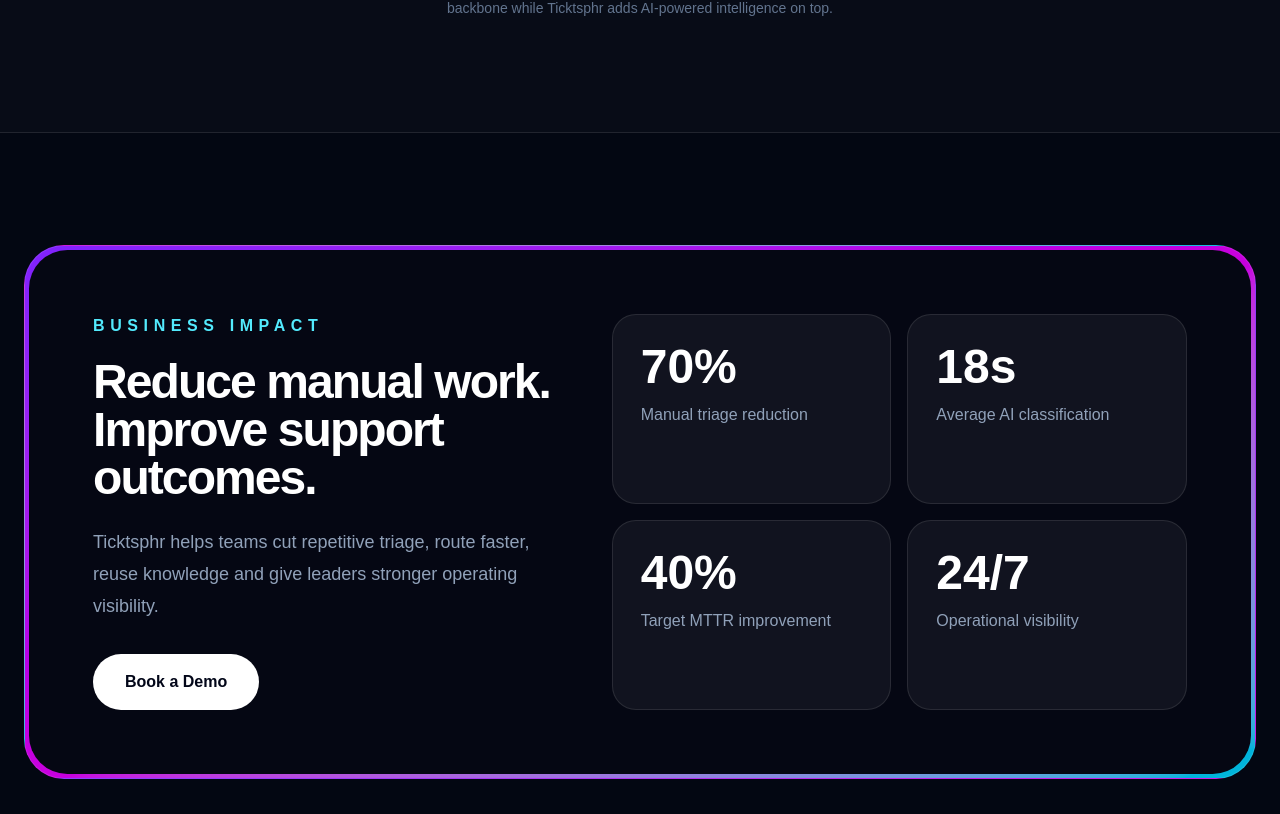
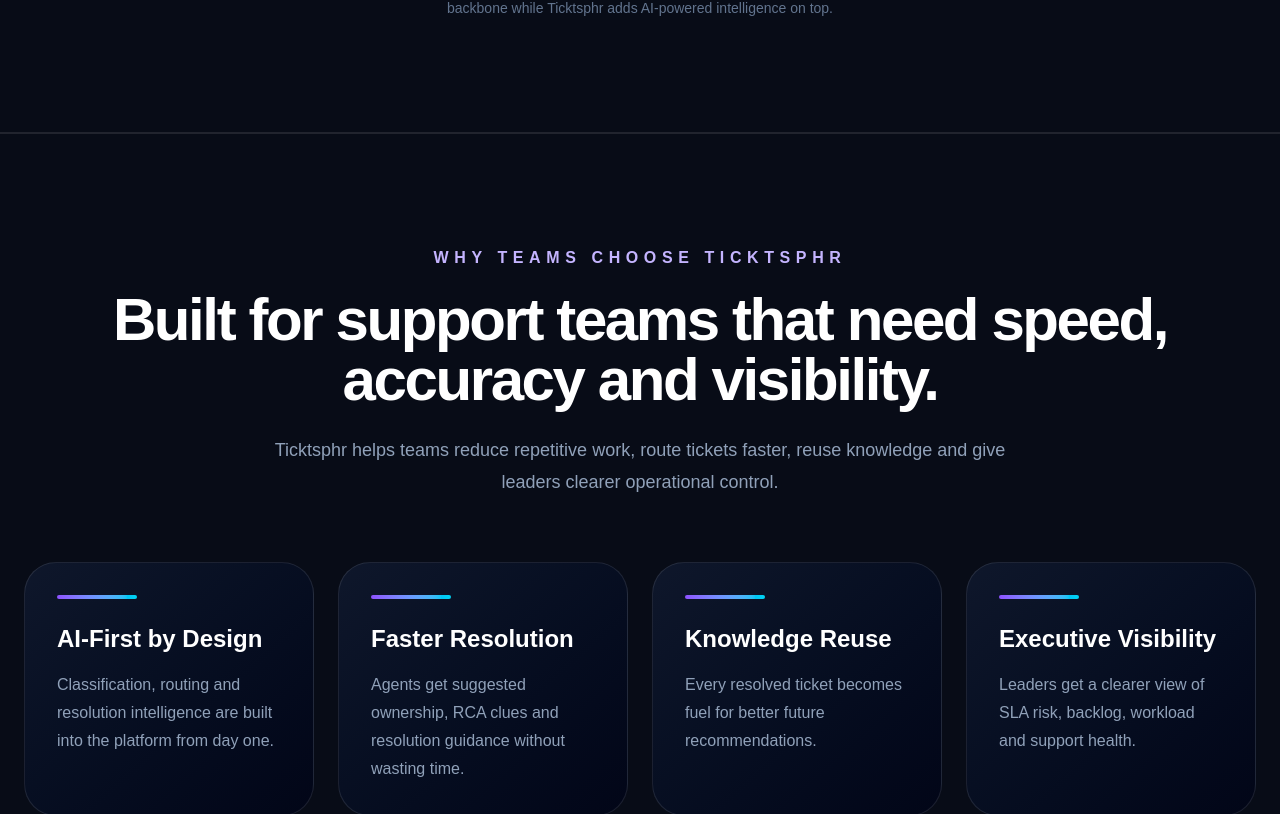
Before and after one commit to umayank-design/ticktsphr-marketing-website, a Next.js app: page / in a window 1280 px wide. Shown: the part 7276-8090 px from the top of the page. Built offline with nearby package versions, Linux system fonts and the light colour scheme.

Commit message:
Add homepage final polish section

```diff
--- a/app/page.tsx
+++ b/app/page.tsx
@@ -342,10 +342,8 @@
           </div>
         </div>
       </section>
-      {/* TRUST LAYER */}
 
       {/* TRUST LAYER */}
-
       <section className="border-y border-white/10 bg-white/[0.02]">
         <div className="mx-auto max-w-7xl px-6 py-28">
           <div className="text-center">
@@ -412,9 +410,7 @@
               >
                 <div className="mb-6 h-1 w-20 rounded-full bg-gradient-to-r from-violet-500 to-cyan-400" />
 
-          <h3 className="text-2xl font-black">
-            {industry.title}
-          </h3>
+                <h3 className="text-2xl font-black">{industry.title}</h3>
 
                 <p className="mt-4 leading-7 text-slate-400">
                   {industry.text}
@@ -424,6 +420,7 @@
           </div>
         </div>
       </section>
+
       {/* WORKFLOW */}
       <section id="workflow" className="mx-auto max-w-7xl px-6 py-28">
         <div className="text-center">
@@ -446,13 +443,9 @@
                 {step}
               </div>
 
-              <div className="text-2xl font-black">
-                {title}
-              </div>
+              <div className="text-2xl font-black">{title}</div>
 
-              <div className="text-slate-400">
-                {text}
-              </div>
+              <div className="text-slate-400">{text}</div>
             </div>
           ))}
         </div>
@@ -494,7 +487,10 @@
 
               <tbody>
                 {comparisonRows.map((row) => (
-                  <tr key={row[0]} className="border-b border-white/10 last:border-b-0">
+                  <tr
+                    key={row[0]}
+                    className="border-b border-white/10 last:border-b-0"
+                  >
                     <td className="p-5 font-bold text-white">{row[0]}</td>
                     <td className="p-5 text-center text-slate-400">{row[1]}</td>
                     <td className="p-5 text-center text-slate-400">{row[2]}</td>
@@ -514,6 +510,58 @@
             platform-by-platform evaluation. Existing systems can remain your
             ticketing backbone while Ticktsphr adds AI-powered intelligence on top.
           </p>
+        </div>
+      </section>
+
+      {/* WHY TEAMS CHOOSE TICKTSPHR */}
+      <section className="border-y border-white/10 bg-white/[0.02]">
+        <div className="mx-auto max-w-7xl px-6 py-28">
+          <div className="text-center">
+            <p className="font-black uppercase tracking-[0.35em] text-violet-300">
+              Why Teams Choose Ticktsphr
+            </p>
+
+            <h2 className="mt-5 text-5xl font-black tracking-[-0.04em] sm:text-6xl">
+              Built for support teams that need speed, accuracy and visibility.
+            </h2>
+
+            <p className="mx-auto mt-6 max-w-3xl text-lg leading-8 text-slate-400">
+              Ticktsphr helps teams reduce repetitive work, route tickets faster,
+              reuse knowledge and give leaders clearer operational control.
+            </p>
+          </div>
+
+          <div className="mt-16 grid gap-6 md:grid-cols-2 lg:grid-cols-4">
+            {[
+              {
+                title: "AI-First by Design",
+                text: "Classification, routing and resolution intelligence are built into the platform from day one.",
+              },
+              {
+                title: "Faster Resolution",
+                text: "Agents get suggested ownership, RCA clues and resolution guidance without wasting time.",
+              },
+              {
+                title: "Knowledge Reuse",
+                text: "Every resolved ticket becomes fuel for better future recommendations.",
+              },
+              {
+                title: "Executive Visibility",
+                text: "Leaders get a clearer view of SLA risk, backlog, workload and support health.",
+              },
+            ].map((item) => (
+              <div
+                key={item.title}
+                className="rounded-[2rem] border border-white/10 bg-gradient-to-br from-slate-900 to-slate-950 p-8 transition duration-300 hover:-translate-y-2 hover:border-violet-400/30 hover:shadow-[0_20px_80px_rgba(139,92,246,0.18)]"
+              >
+                <div className="mb-6 h-1 w-20 rounded-full bg-gradient-to-r from-violet-500 to-cyan-400" />
+
+                <h3 className="text-2xl font-black">{item.title}</h3>
+
+                <p className="mt-4 leading-7 text-slate-400">{item.text}</p>
+              </div>
+            ))}
+          </div>
         </div>
       </section>
 
```
Lines whose indentation alone changed are shown as unchanged.
